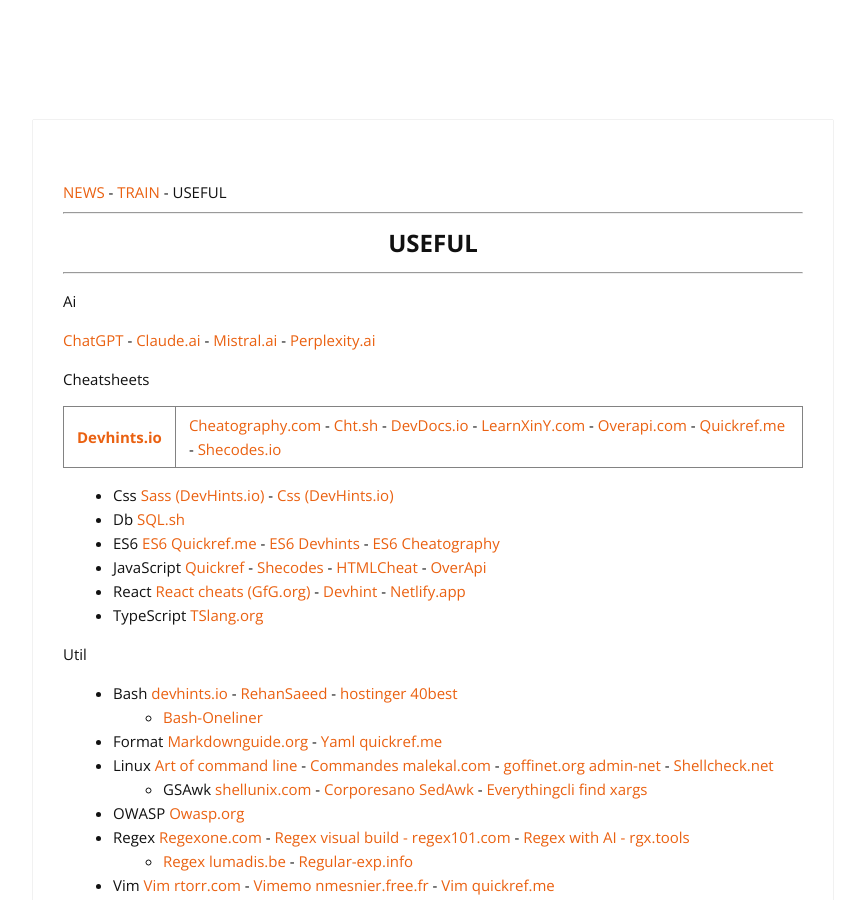
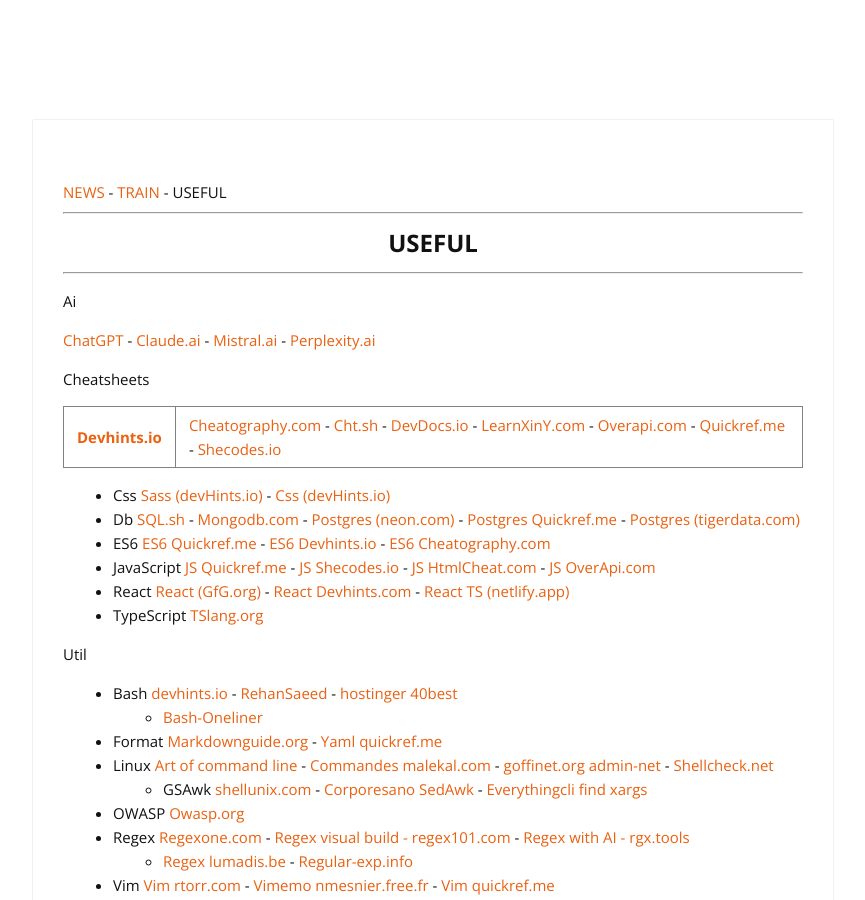
Before and after one commit to cylmat/cylmat.github.io, a Jekyll site: the page built from _pages/USEFUL.md, in a window 1280 px wide and 900 px high. Shown: the whole window, without its empty margins (207-1072 px from the left). Built offline with Jekyll 4.4.1, drawn with Linux system fonts in a browser that asks for light colours; nearby versions of some CDN libraries.

Commit message:
Update USEFUL.md

```diff
--- a/_pages/USEFUL.md
+++ b/_pages/USEFUL.md
@@ -18,11 +18,11 @@
 
 **[Devhints.io](https://devhints.io)** | [Cheatography.com](https://cheatography.com) - [Cht.sh](https://cht.sh/) - [DevDocs.io](https://devdocs.io) - [LearnXinY.com](https://learnxinyminutes.com) - [Overapi.com](https://overapi.com/javascript) - [Quickref.me](https://quickref.me) - [Shecodes.io](http://cheatsheets.shecodes.io)
 
-- Css [Sass (DevHints.io)](https://devhints.io/sass) - [Css (DevHints.io)](https://devhints.io/css)
-- Db [SQL.sh](https://sql.sh)
-- ES6 [ES6 Quickref.me](https://quickref.me/es6.html) - [ES6 Devhints](https://devhints.io/es6) - [ES6 Cheatography](https://cheatography.com/romansemko/cheat-sheets/ecmascript-6-es6)
-- JavaScript [Quickref](https://quickref.me/javascript.html) - [Shecodes](http://cheatsheets.shecodes.io/javascript) - [HTMLCheat](https://htmlcheatsheet.com/js) - [OverApi](https://overapi.com/javascript)
-- React [React cheats (GfG.org)](https://www.geeksforgeeks.org/react-cheat-sheet) - [Devhint](https://devhints.io/react) - [Netlify.app](https://react-typescript-cheatsheet.netlify.app)
+- Css [Sass (devHints.io)](https://devhints.io/sass) - [Css (devHints.io)](https://devhints.io/css)
+- Db [SQL.sh](https://sql.sh) - [Mongodb.com](https://www.mongodb.com/developer/products/mongodb/cheat-sheet) - [Postgres (neon.com)](https://neon.com/postgresql/postgresql-cheat-sheet) - [Postgres Quickref.me](https://quickref.me/postgres.html) - [Postgres (tigerdata.com)](https://www.tigerdata.com/learn/postgres-cheat-sheet)
+- ES6 [ES6 Quickref.me](https://quickref.me/es6.html) - [ES6 Devhints.io](https://devhints.io/es6) - [ES6 Cheatography.com](https://cheatography.com/romansemko/cheat-sheets/ecmascript-6-es6)
+- JavaScript [JS Quickref.me](https://quickref.me/javascript.html) - [JS Shecodes.io](http://cheatsheets.shecodes.io/javascript) - [JS HtmlCheat.com](https://htmlcheatsheet.com/js) - [JS OverApi.com](https://overapi.com/javascript)
+- React [React (GfG.org)](https://www.geeksforgeeks.org/react-cheat-sheet) - [React Devhints.com](https://devhints.io/react) - [React TS (netlify.app)](https://react-typescript-cheatsheet.netlify.app)
 - TypeScript [TSlang.org](https://www.typescriptlang.org/cheatsheets)
 
 Util
```
